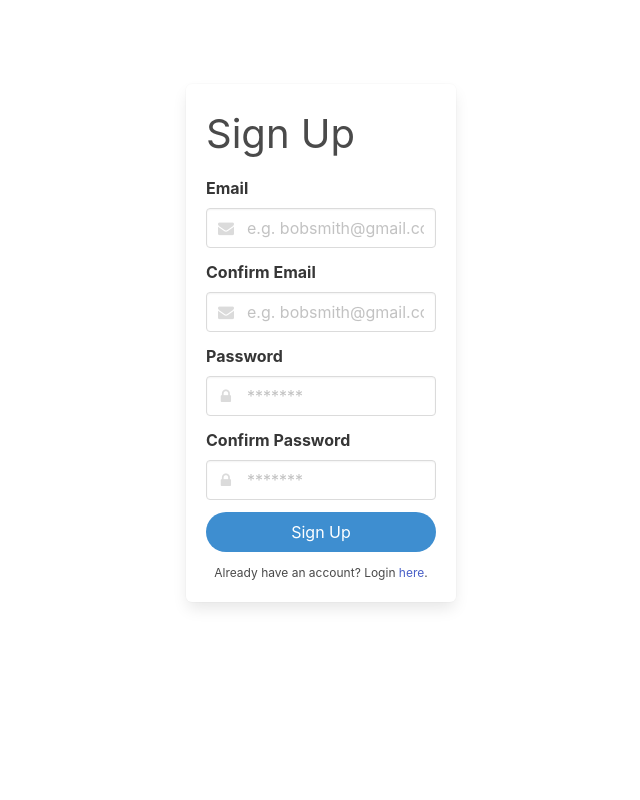
After one commit to reyesenamorado97/312-Project, a Flask app: page /auth/signupForm in a window 1280 px wide. The commit adds this page. Shown: the whole page, without its empty margins (319-959 px from the left). Run offline with Flask 3, Linux system fonts and the light colour scheme.

Commit message:
Added signup screen

```diff
--- a/website/auth.py
+++ b/website/auth.py
@@ -1,3 +1,8 @@
 from flask import Blueprint, render_template, send_from_directory, redirect
 
 auth =Blueprint('auth',__name__)
+
+
+@auth.route("/signupForm")
+def signupForm():
+    return render_template("signup.html")
--- /dev/null
+++ b/website/templates/signup.html
@@ -0,0 +1,114 @@
+<html lang="en">
+	<head>
+		<meta charset="UTF-8" />
+		<meta name="viewport" content="width=device-width, initial-scale=1.0" />
+
+		<!-- Decide on the name in the tab here -->
+		<title>Login</title>
+
+		<!-- This forces the app to use Bulma CSS for styles
+		        Class name is provided by Bulma, so if you're looking for a style,
+                you should search for a a Bulma classname that has the style you're looking for -->
+		<!-- Use this link for official docs: https://bulma.io/documentation/helpers/ -->
+		<link rel="stylesheet" href="https://cdn.jsdelivr.net/npm/bulma@0.9.4/css/bulma.min.css" />
+		<link rel="stylesheet" href="https://cdnjs.cloudflare.com/ajax/libs/font-awesome/4.7.0/css/font-awesome.min.css" />
+
+		<style>
+			.fadeIn {
+				animation: fadeInAnimation ease 1s;
+				animation-iteration-count: 1;
+				animation-fill-mode: forwards;
+			}
+
+			@keyframes fadeInAnimation {
+				0% {
+					opacity: 0;
+				}
+				100% {
+					opacity: 1;
+				}
+			}
+		</style>
+
+		<!-- Import JQuery from Google to do React-like things (like inserting html from other html files) -->
+		<script src="https://ajax.googleapis.com/ajax/libs/jquery/3.6.3/jquery.min.js"></script>
+
+		<!-- Grab the navbar content from /src/navbar/navbar.html -->
+		<script>
+			$(function () {
+				$("#navbarContent").load("/src/navbar/navbar.html");
+			});
+		</script>
+	</head>
+
+	<!----------------------------------------------- Page Content BEGINS ----------------------------------------------->
+	<body>
+		<!-- NavBar -->
+		<div id="navbarContent"></div>
+
+		<!-- Page Title -->
+
+		<!-- Landing Page Description -->
+		<div class="fadeIn">
+			<section class="hero ">
+				<div class>
+					<div class="container">
+						<div class="columns is-centered">
+							<div class="column  is-4-desktop is-3-widescreen my-6 py-6 is-centered">
+								<form action="" class="box">
+									<h1 class="is-size-2 pb-3">Sign Up</h1>
+
+									<div class="field">
+										<label for="" class="label">Email</label>
+										<div class="control has-icons-left">
+											<input type="email" placeholder="e.g. bobsmith@gmail.com" class="input" required />
+											<span class="icon is-small is-left">
+												<i class="fa fa-envelope"></i>
+											</span>
+										</div>
+									</div>
+
+                                    <div class="field">
+										<label for="" class="label">Confirm Email</label>
+										<div class="control has-icons-left">
+											<input type="email" placeholder="e.g. bobsmith@gmail.com" class="input" required />
+											<span class="icon is-small is-left">
+												<i class="fa fa-envelope"></i>
+											</span>
+										</div>
+									</div>
+									<div class="field">
+										<label for="" class="label">Password</label>
+										<div class="control has-icons-left">
+											<input type="password" placeholder="*******" class="input " required />
+											<span class="icon is-small is-left">
+												<i class="fa fa-lock"></i>
+											</span>
+										</div>
+									</div>
+                                    <div class="field">
+										<label for="" class="label">Confirm Password</label>
+										<div class="control has-icons-left">
+											<input type="password" placeholder="*******" class="input " required />
+											<span class="icon is-small is-left">
+												<i class="fa fa-lock"></i>
+											</span>
+										</div>
+									</div>
+
+									<div class="buttons is-centered my-1">
+                                        <button class="button is-primary is-centered is-fullwidth is-rounded is-info">Sign Up</button>
+
+                                    </div>
+                                    <div class="is-size-7-desktop is-size-6-mobile has-text-centered ">Already have an account? Login <a href="/src/login/login.html">here</a>.</div>
+
+								</form>
+							</div>
+						</div>
+					</div>
+				</div>
+			</section>
+		</div>
+	</body>
+	<!------------------------------------------------ Page Content ENDS ------------------------------------------------>
+</html>
--- a/website/templates/welcome.html
+++ b/website/templates/welcome.html
@@ -70,7 +70,7 @@
 									Login
 								</button>
 
-								<button class="button is-medium is-info is-rounded" onclick="window.location.href='/src/signup/signup.html';">Signup</button>
+								<button class="button is-medium is-info is-rounded" onclick="window.location.href='/auth/signupForm';">Signup</button>
 							</div>
 						</div>
 					</div>
```
Also changed, not shown: website/views.py (+2 -2 lines).
